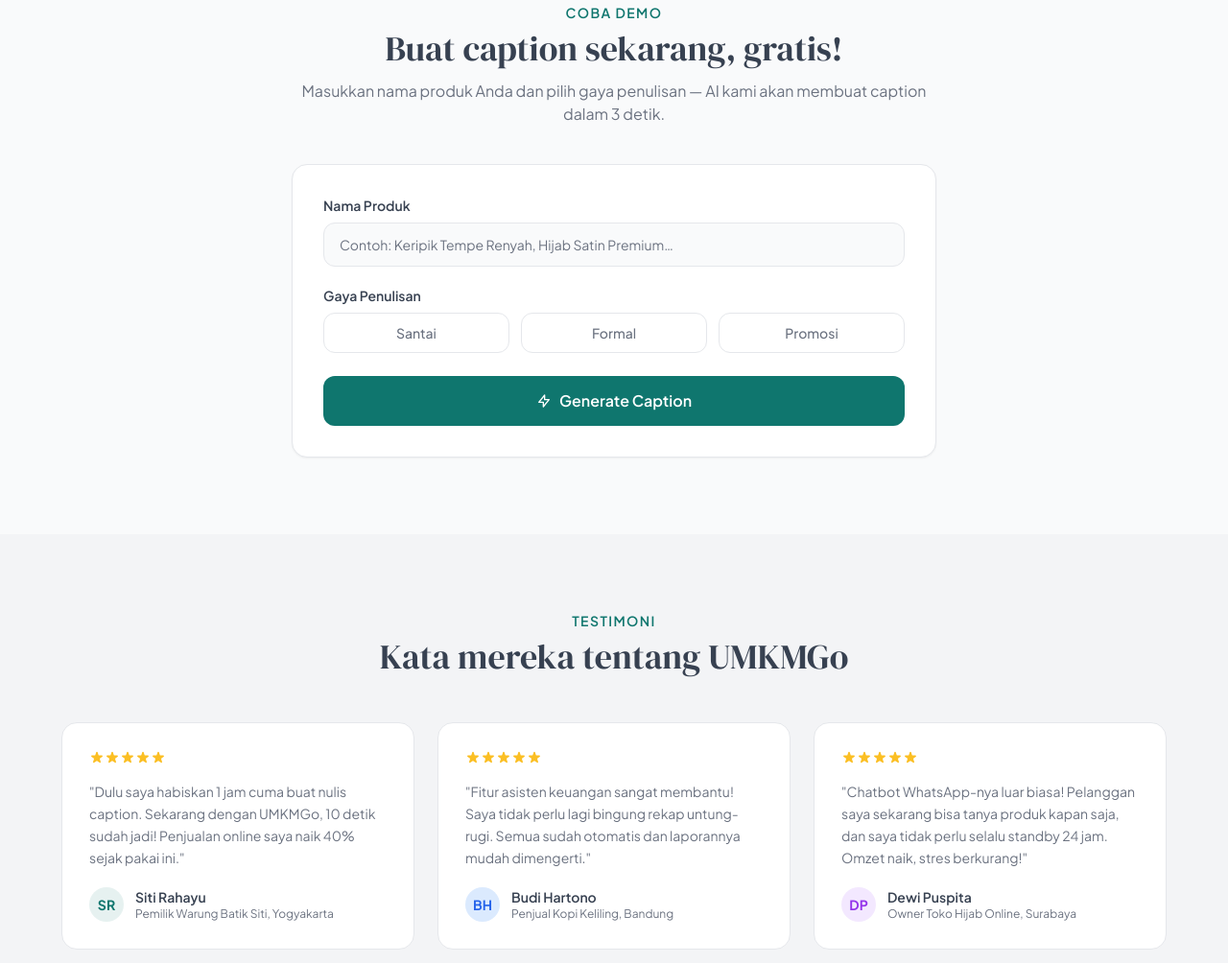
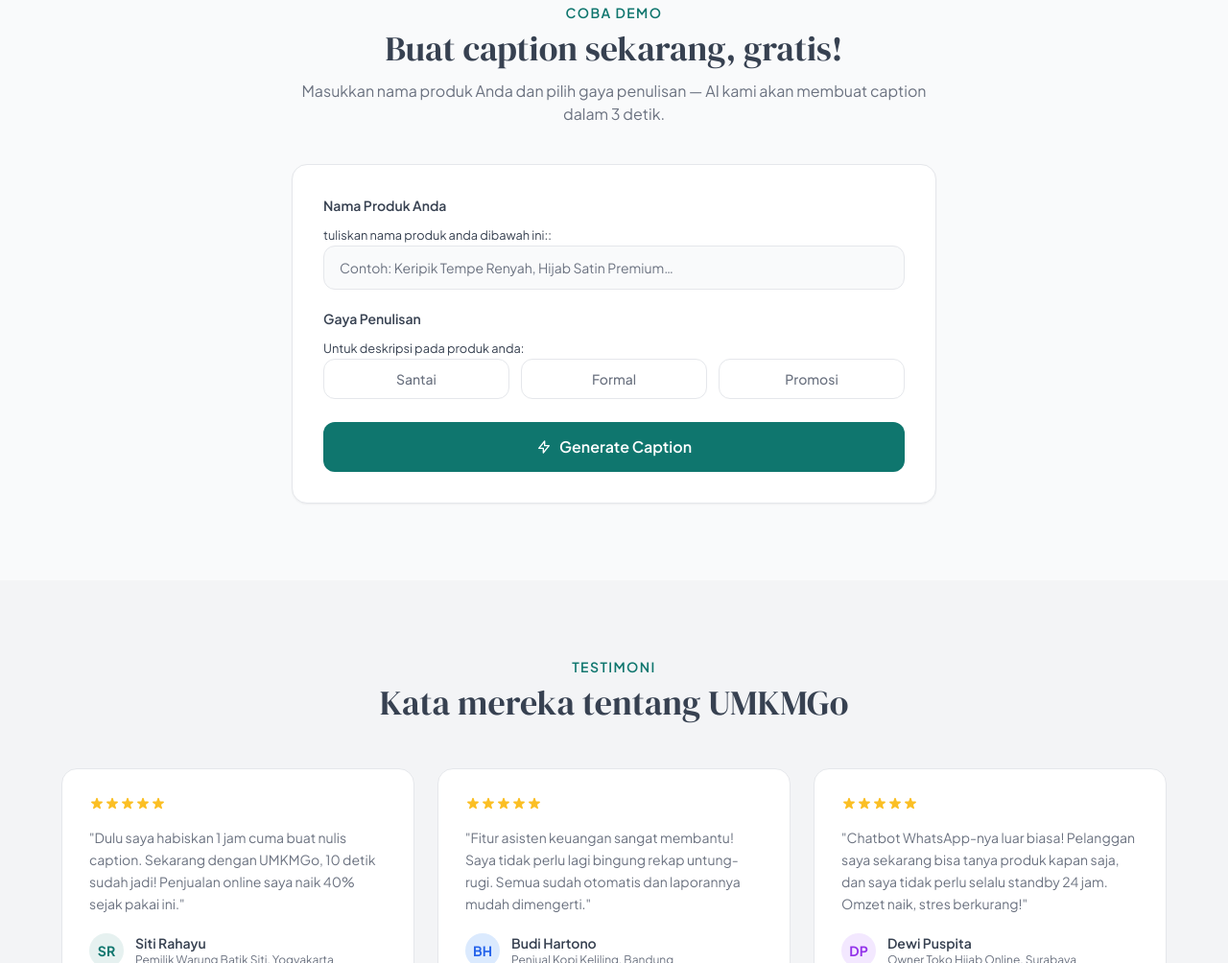
Before and after one commit to evanCoders/UMKMGo, a website: page index.html in a window 1280 px wide. Shown: the part 2683-3687 px from the top of the page at 96% size. Drawn offline with nearby package versions, Linux system fonts and the light colour scheme.

Commit message:
Update index.html

```diff
--- a/index.html
+++ b/index.html
@@ -532,7 +532,8 @@
       <div class="bg-surface border border-border rounded-2xl p-8 shadow-sm reveal">
         <!-- Input nama produk -->
         <div class="mb-5">
-          <label class="block text-sm font-semibold text-text mb-2" for="produk">Nama Produk</label>
+          <label class="block text-sm font-semibold text-text mb-2" for="produk">Nama Produk Anda</label>
+          <small>tuliskan nama produk anda dibawah ini::</small>
           <input id="produk" type="text" placeholder="Contoh: Keripik Tempe Renyah, Hijab Satin Premium…"
             class="w-full px-4 py-3 rounded-xl border border-border bg-bg text-text placeholder-text-sec text-sm focus:outline-none focus:ring-2 focus:ring-teal/30 focus:border-teal transition" />
         </div>
@@ -540,6 +541,7 @@
         <!-- Gaya penulisan -->
         <div class="mb-6">
           <label class="block text-sm font-semibold text-text mb-2">Gaya Penulisan</label>
+          <small>Untuk deskripsi pada produk anda:</small>
           <div class="grid grid-cols-3 gap-3">
             <label class="style-option cursor-pointer">
               <input type="radio" name="gaya" value="Santai & Friendly" class="sr-only" checked />
```
